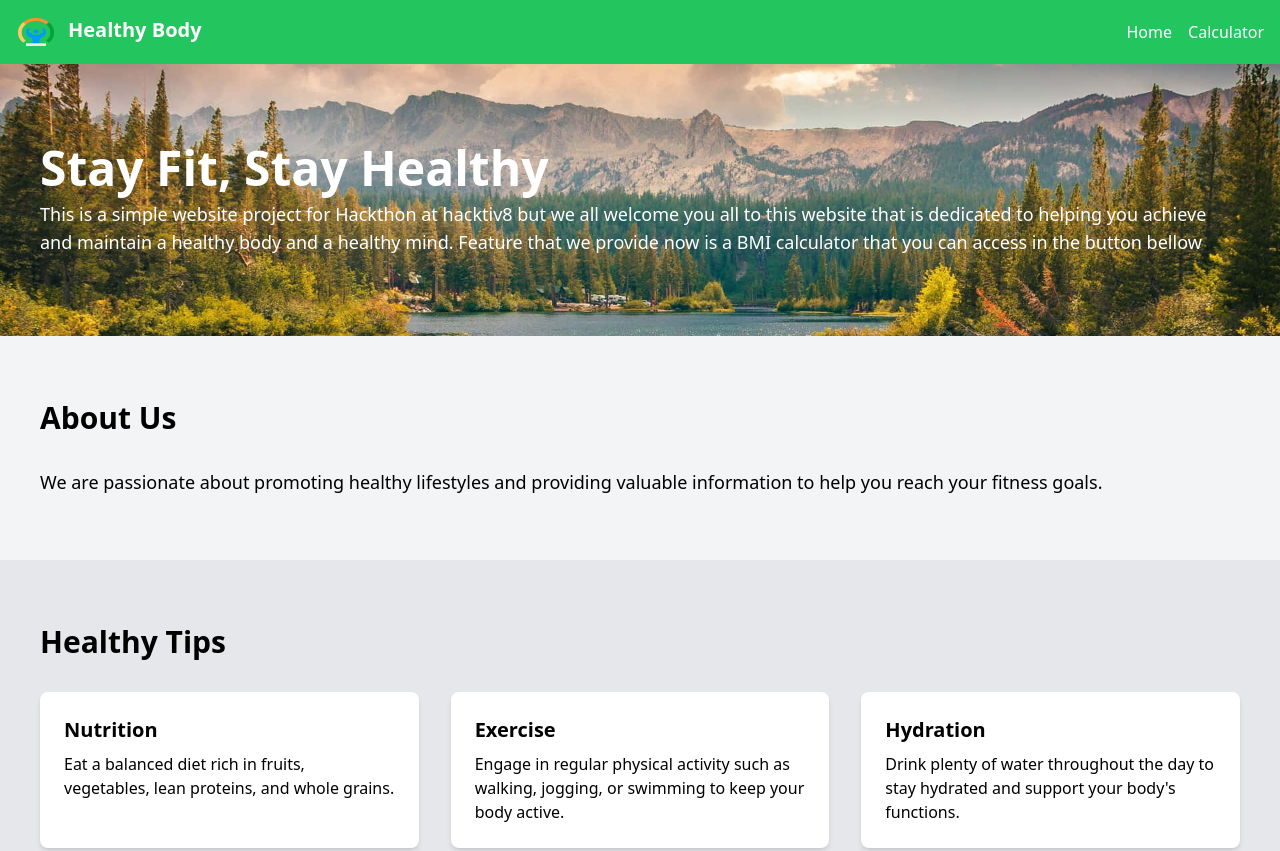
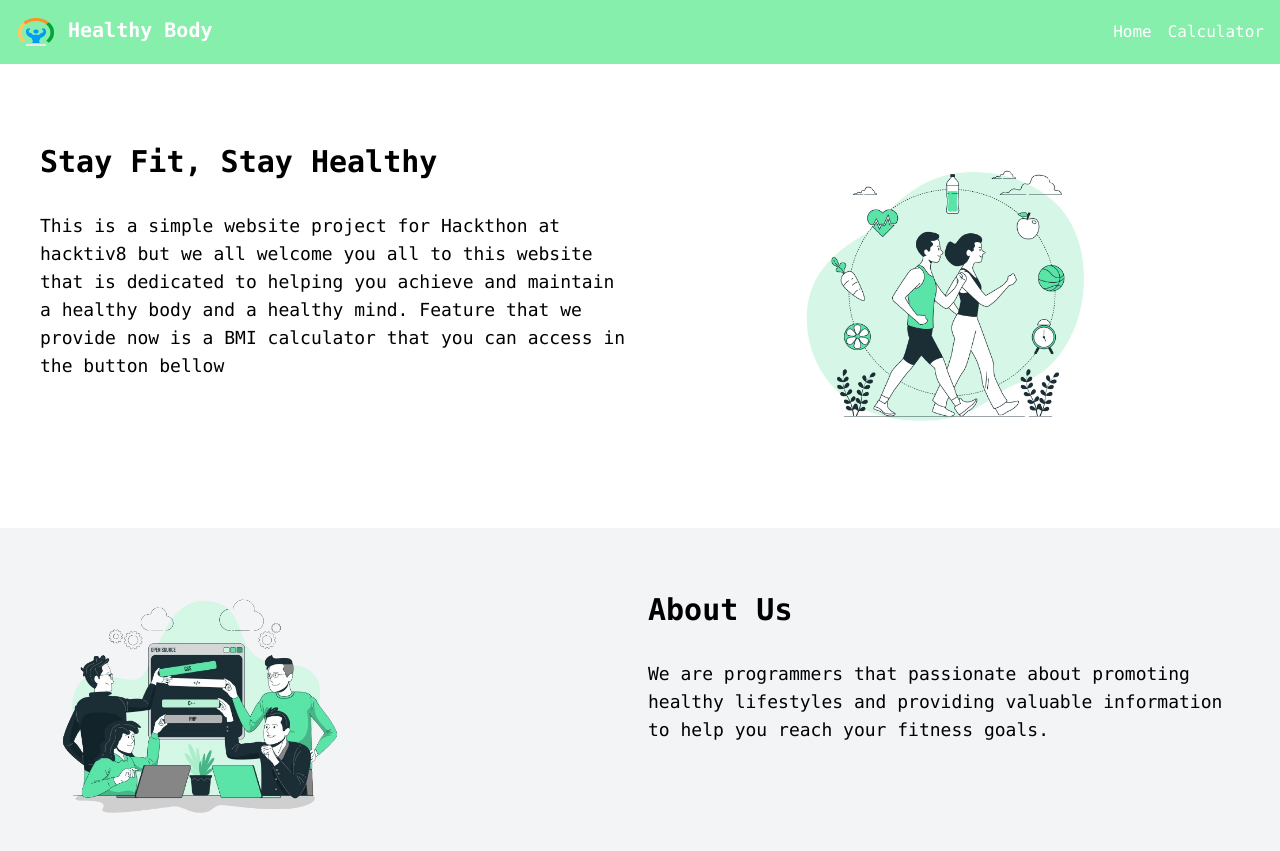
Before and after one commit to Nathaniel-Kevin-Learning/Healthy-Body, a website: page src/index.html in a window 1280 px wide. Shown: the top 851 px of the page. Drawn offline with nearby package versions, Linux system fonts and the light colour scheme.

Commit message:
Done
Kelarr

```diff
--- a/src/index.html
+++ b/src/index.html
@@ -12,43 +12,64 @@
     <meta http-equiv='expires' content='0'>
     <meta http-equiv='pragma' content='no-cache'>
   </head>
-  <body class="bg-gray-100">
+  <body class="bg-gray-100 font-mono">
     <!-- testing -->
     <!-- Navbar -->
-    <nav class="bg-green-500 p-4">
+    <nav class="bg-green-300 p-4">
       <div class="container mx-auto">
         <div class="flex justify-between items-center">
           <div class="flex space-x-3">
             <img src="../picture/bmi.png" alt="logo" class="w-10 h-8"> </img>
-              <a href="https://nathaniel-kevin-learning.github.io/Healthy-Body/src/" class="text-white font-bold text-xl">Healthy Body</a>
+            <a href="https://nathaniel-kevin-learning.github.io/Healthy-Body/src/"
+              class="text-white font-bold text-xl">Healthy Body</a>
           </div>
           <ul class="flex space-x-4">
             <li><a href="https://nathaniel-kevin-learning.github.io/Healthy-Body/src/" class="text-white">Home</a></li>
-            <li><a href="https://nathaniel-kevin-learning.github.io/Healthy-Body/src/calculator.html" class="text-white">Calculator</a></li>
+            <li><a href="https://nathaniel-kevin-learning.github.io/Healthy-Body/src/calculator.html"
+                class="text-white">Calculator</a></li>
           </ul>
         </div>
       </div>
     </nav>
 
     <!-- Banner Section -->
-    <section class="py-20 bg-blue-400 text-white p-10 bg-cover bg-no-repeat bg-center" style="background-image: url(../picture/ultra-wide-nature-kz6bfx0g9r551mzf.jpg);">
-      <div class="container mx-auto ">
-        <h1 class="text-5xl font-bold mb-2" >Stay Fit, Stay Healthy</h1>
+    <section class="py-20 bg-white p-10 flex-auto text-pretty">
+      <div class="container mx-auto">
+        <div class="grid grid-cols-2 gap-4">
+          <div>
+            <h1 class="text-3xl font-bold mb-8">Stay Fit, Stay Healthy</h1>
             <p class="text-lg">
-          This is a simple website project for Hackthon at hacktiv8 but we all welcome you all to this website that is dedicated to helping you achieve and maintain a healthy body and a healthy mind. Feature that we provide now is a BMI calculator that you can access in the button bellow
+              This is a simple website project for Hackthon at hacktiv8 but we all welcome you all to this website that is
+              dedicated to helping you achieve and maintain a healthy body and a healthy mind. Feature that we provide now
+              is
+              a BMI calculator that you can access in the button bellow
             </p>
+          </div>
+          <div class="flex items-center justify-center p-2">
+            <img src="/picture/5193695.jpg" alt="exercise" class="w-72">
+          </div>
+
+        </div>
       </div>
     </section>
 
     <!-- About Section -->
     <section id="about" class="py-16 p-10">
       <div class="container mx-auto">
+        <div class="grid grid-cols-2 gap-4">
+          <div class="flex items-center">
+            <img src="/picture/4401287-removebg-preview.png" alt="web dev illustration" class="w-80">
+          </div>
+          <div>
             <h2 class="text-3xl font-bold mb-8">About Us</h2>
             <p class="text-lg">
-          We are passionate about promoting healthy lifestyles and providing
+              We are programmers that passionate about promoting healthy lifestyles and providing
               valuable information to help you reach your fitness goals.
             </p>
           </div>
+        </div>
+      </div>
+
     </section>
 
     <!-- Healthy Tips Section -->
```
Also changed, not shown: picture/4401287-removebg-preview.png (added), picture/4401287.jpg (added), picture/5193695.jpg (added). Lines whose indentation alone changed are shown as unchanged.
